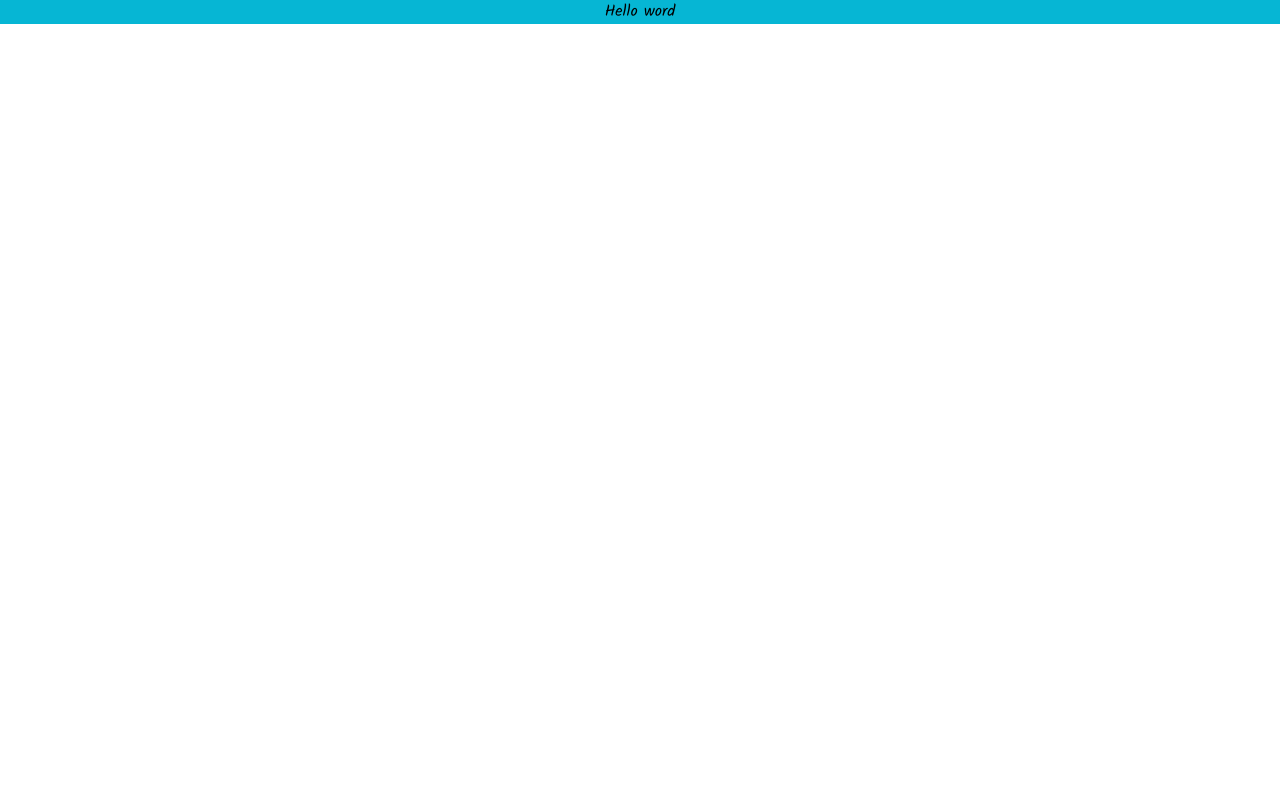
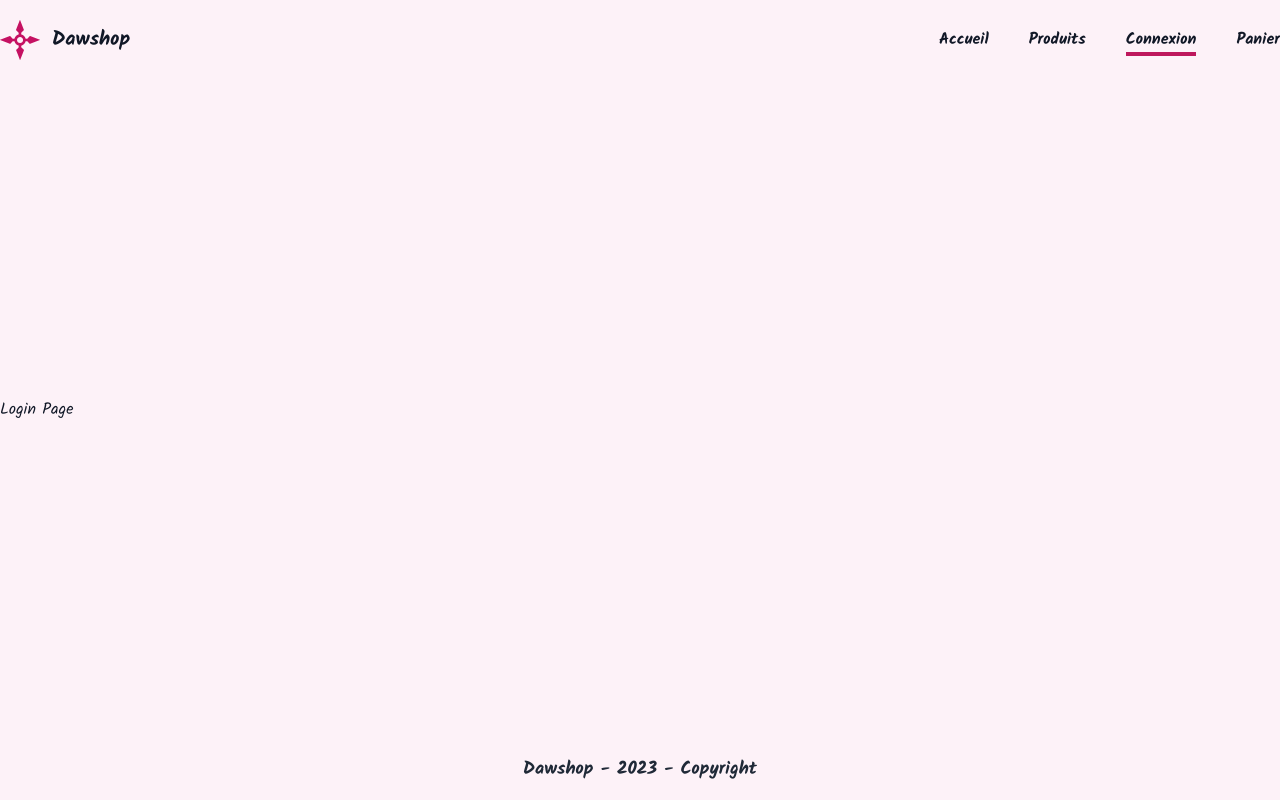
Before and after one commit to Boudj31/dawshop-lyon, a React (Vite) app: page /login in a window 1280 px wide. Built offline with nearby package versions, Linux system fonts and the light colour scheme.

Commit message:
navigation done

```diff
--- a/package.json
+++ b/package.json
@@ -10,7 +10,8 @@
   },
   "dependencies": {
     "react": "^18.2.0",
-    "react-dom": "^18.2.0"
+    "react-dom": "^18.2.0",
+    "react-router-dom": "^6.8.1"
   },
   "devDependencies": {
     "@types/react": "^18.0.27",
--- a/src/App.jsx
+++ b/src/App.jsx
@@ -1,12 +1,45 @@
 import { useState } from 'react'
+import Footer from './components/Footer'
+import Header from './components/Header'
+import { Home } from './pages/Home'
+import { Login } from './pages/Login'
+import { Products } from './pages/Products'
+
+
+import {
+    BrowserRouter as Router ,
+    Routes,
+    Route
+  } from 'react-router-dom'
+import { NotFound } from './pages/NotFound'
+
 
 function App() {
 
 
   return (
-    <div>
-      <h1 className='bg-cyan-500 text-center'>Hello word</h1>
+    <Router>
+    <div
+     className='flex flex-col justify-between bg-pink-50 text-gray-900 min-h-screen font-sans'>
+     {/* HEADER  */}
+      <Header />
+
+
+      {/* PAGES  */}
+      <div className='min-h-full'>
+        <Routes>
+          <Route path='/' element={<Home />} />
+          <Route path='/login' element={<Login />} />
+          <Route path='/products' element={<Products />} />
+          <Route path='*' element={<NotFound />} />
+        </Routes>
+      </div>
+
+       {/* FOOTER  */}
+       <Footer />
+
     </div>
+    </Router>
   )
 }
 
--- /dev/null
+++ b/src/components/Footer.jsx
@@ -0,0 +1,14 @@
+import React from 'react'
+
+const Footer = () => {
+    const date = new Date().getFullYear()
+  return (
+    <footer className='py-4'>
+         <h3
+          className='text-lg text-gray-800 font-bold text-center'>
+          Dawshop - {date} - Copyright</h3>
+    </footer>
+  )
+}
+
+export default Footer
--- /dev/null
+++ b/src/components/Header.jsx
@@ -0,0 +1,49 @@
+import React from 'react'
+import { useNavigate } from 'react-router-dom'
+import HeaderItem from './HeaderItem'
+
+const Header = ({title = "Dawshop"}) => {
+
+    const navigate = useNavigate()
+
+    const links = [
+        {path : "/", title: "Accueil"},
+        {path: "/products", title: "Produits"},
+        {path: "/login", title: "Connexion"},
+    ]
+
+  return (
+    <header className='flex justify-between items-center'>
+    {/* LOGO */}
+    <div className='container mx-auto justify-between py-5 flex items-center'>
+
+        <div
+        onClick={() => navigate('/')}
+         className='flex gap-3 items-center'>
+      <img
+      src="../../public/img/logo.svg"
+      alt="logo shuriken"
+      width={40}
+      height={40} />
+      <h3 className='text-xl font-bold'>{title}</h3>
+    </div>
+
+    {/* LIENS */}
+
+    <nav>
+      <ul className='flex justify-between gap-10'>
+          {links.map(({title, path}) => (
+              <HeaderItem key={title} path={path} title={title} />
+          ))}
+        <li className='font-bold cursor-pointer'>
+          <a href="">Panier</a>
+        </li>
+      </ul>
+    </nav>
+    </div>
+
+  </header>
+  )
+}
+
+export default Header
--- /dev/null
+++ b/src/components/HeaderItem.jsx
@@ -0,0 +1,16 @@
+import React from 'react'
+import { Link, useLocation } from 'react-router-dom'
+
+const HeaderItem = ({path, title}) => {
+
+    const location = useLocation()
+  return (
+    <li className='font-bold cursor-pointer'>
+    <Link
+    className={ location.pathname == path ? 'border-b-4 border-pink-700' : ''}
+    to={path}>{title}</Link>
+</li>
+  )
+}
+
+export default HeaderItem
--- /dev/null
+++ b/src/pages/Home.jsx
@@ -0,0 +1,5 @@
+export const Home = () => {
+    return (
+      <div>Home Page</div>
+    )
+  }
--- /dev/null
+++ b/src/pages/Login.jsx
@@ -0,0 +1,5 @@
+export const Login = () => {
+    return (
+      <div>Login Page</div>
+    )
+  }
--- /dev/null
+++ b/src/pages/NotFound.jsx
@@ -0,0 +1,17 @@
+import React from 'react'
+
+export const NotFound = () => {
+  return (
+
+ <div className='mt-32 container mx-auto'>
+    <h1 className="text-9xl font-bold text-center my-7">
+        404
+        <span className="text-pink-500">!</span>
+    </h1>
+    <p className="text-center text-xl">Nous n'arrivons pas à trouver cette page...</p>
+
+    </div>
+
+
+  )
+}
--- /dev/null
+++ b/src/pages/Products.jsx
@@ -0,0 +1,5 @@
+export const Products = () => {
+    return (
+      <div>Products Page</div>
+    )
+  }
```
Also changed, not shown: 1 other file (tests, documents, lock files or other folders).
